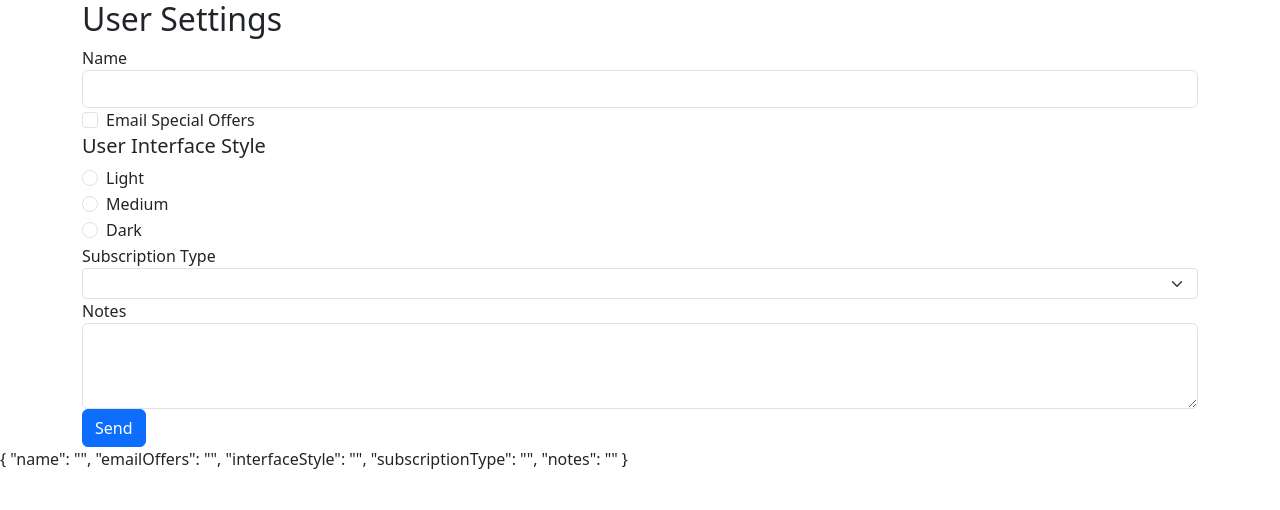
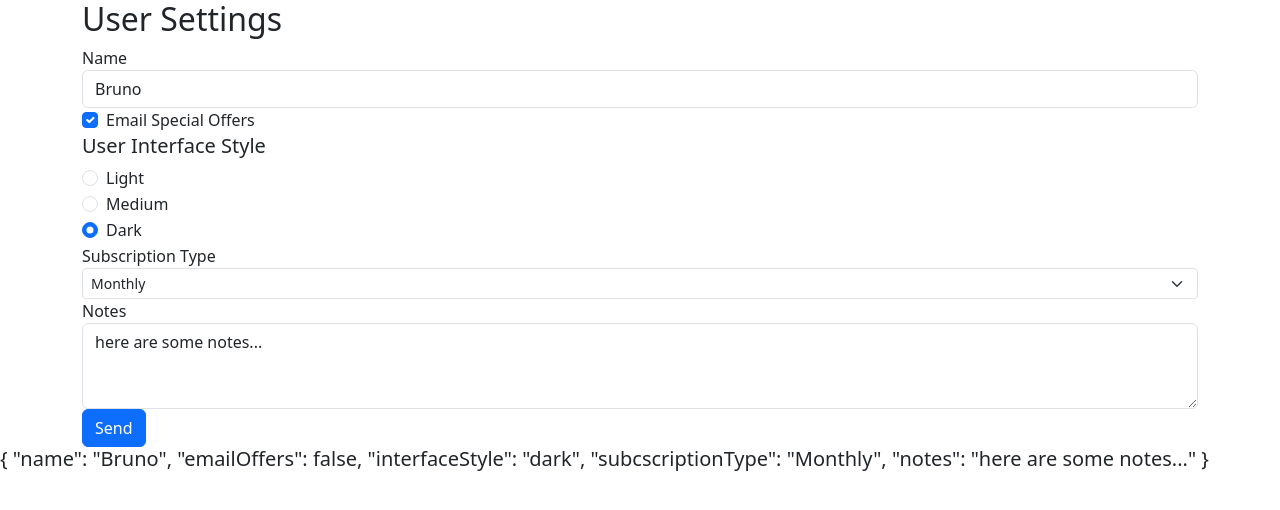
Before and after one commit to enurberk/AngularForms, an Angular app: page / in a window 1280 px wide. Shown: the top 510 px of the page. Built offline with nearby package versions, Linux system fonts and the light colour scheme.

Commit message:
two way binding added

```diff
--- a/src/app/user-settings-form/user-settings-form.component.html
+++ b/src/app/user-settings-form/user-settings-form.component.html
@@ -3,11 +3,12 @@
     <form #form="ngForm">
         <div class="form-group">
             <label for="name">Name</label>
-            <input id="name" name="name" class="form-control" ngModel>
+            <input id="name" name="name" class="form-control" [(ngModel)]="userSettings.name">
         </div>
 
         <div class="form-check">
-            <input class="form-check-input" type="checkbox" id="emailOffers" name="emailOffers" ngModel>
+            <input class="form-check-input" type="checkbox" id="emailOffers" name="emailOffers"
+                [(ngModel)]="userSettings.name">
             <label class="form-check-label" for="emailOffers">
                 Email Special Offers
             </label>
@@ -16,20 +17,21 @@
         <h5>User Interface Style</h5>
         <div class="form-check">
             <input class="form-check-input" type="radio" name="interfaceStyle" id="lightInterface" value="light"
-                ngModel>
+                [(ngModel)]="userSettings.interfaceStyle">
             <label class="form-check-label" for="lightInterface">
                 Light
             </label>
         </div>
         <div class="form-check">
             <input class="form-check-input" type="radio" name="interfaceStyle" id="mediumInterface" value="medium"
-                ngModel>
+                [(ngModel)]="userSettings.interfaceStyle">
             <label class="form-check-label" for="mediumInterface">
                 Medium
             </label>
         </div>
         <div class="form-check">
-            <input class="form-check-input" type="radio" name="interfaceStyle" id="darkInterface" value="dark" ngModel>
+            <input class="form-check-input" type="radio" name="interfaceStyle" id="darkInterface" value="dark"
+                [(ngModel)]="userSettings.interfaceStyle">
             <label class="form-check-label" for="darkInterface">
                 Dark
             </label>
@@ -37,16 +39,18 @@
 
         <div class="form-group">
             <label for="subscriptionType">Subscription Type</label>
-            <select class="form-select form-select-sm" id="subscriptionType" name="subscriptionType" ngModel>
-                <option value="1">Monthly</option>
-                <option value="2">Annual</option>
-                <option value="3">Lifetime</option>
+            <select class="form-select form-select-sm" id="subscriptionType" name="subscriptionType"
+                [(ngModel)]="userSettings.subcscriptionType">
+                <option>Monthly</option>
+                <option>Annual</option>
+                <option>Lifetime</option>
             </select>
         </div>
 
         <div class="form-group">
             <label for="notes">Notes</label>
-            <textarea class="form-control" name="notes" id="notes" rows="3" ngModel></textarea>
+            <textarea class="form-control" name="notes" id="notes" rows="3" [(ngModel)]="userSettings.notes">
+            </textarea>
         </div>
 
         <!--
@@ -72,4 +76,4 @@
     </form>
 </div>
 
-{{ form.value | json}}
+<h5>{{ userSettings | json}}</h5>
--- a/src/app/user-settings-form/user-settings-form.component.ts
+++ b/src/app/user-settings-form/user-settings-form.component.ts
@@ -1,4 +1,5 @@
 import { Component, OnInit } from '@angular/core';
+import { UserSettings } from '../data/user-settings';
 
 @Component({
   selector: 'app-user-settings-form',
@@ -7,6 +8,14 @@ import { Component, OnInit } from '@angular/core';
 })
 export class UserSettingsFormComponent implements OnInit {
 
+  userSettings: UserSettings = {
+    name: 'Bruno',
+    emailOffers: false,
+    interfaceStyle: 'dark',
+    subcscriptionType: 'Monthly',
+    notes: 'here are some notes...'
+  };
+
   constructor() { }
 
   ngOnInit(): void {
```
